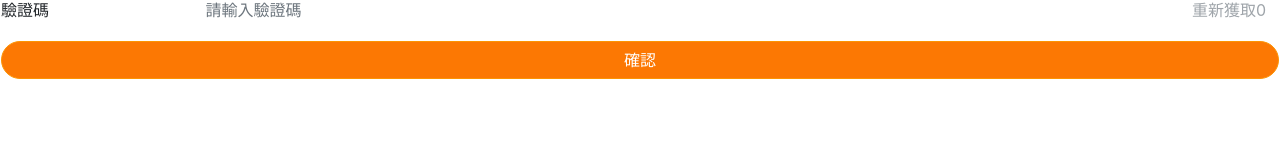
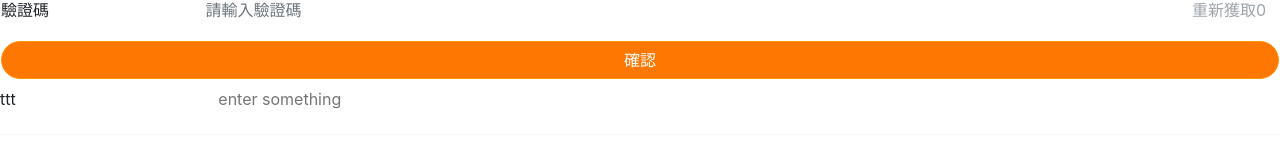
Before and after one commit to pkkwilliam/online-shopping-cargo-parent, a React (Create React App) app: page / in a window 1280 px wide. Shown: the part 310-458 px from the top of the page. Built offline with nearby package versions, Linux system fonts and the light colour scheme.

Commit message:
add column text field

```diff
--- a/src/App.view.js
+++ b/src/App.view.js
@@ -3,6 +3,9 @@ import ApplicationComponentView from "./lib/applicationComponent.view";
 import ApplicationTextField from "./lib/applicationTextField";
 import Register from "./lib/register/register";
 import SmsAuth from "./lib/smsAuth/smsAuth";
+import ApplicationColumnTextField from "./lib/applicationColumnTextField";
+import Form from "react-bootstrap/esm/Form";
+import LineBreak from "./lib/lineBreak";
 
 export default class AppView extends ApplicationComponentView {
   render() {
@@ -11,6 +14,13 @@ export default class AppView extends ApplicationComponentView {
         <SmsAuth mock passwordLogin />
         <ApplicationTextField label="代收店號" placeHolder="1130" />
         <Register mock />
+        <Form>
+          <ApplicationColumnTextField
+            label="ttt"
+            placeHolder="enter something"
+          />
+          <LineBreak />
+        </Form>
       </this.Wrapper>
     );
   }
--- /dev/null
+++ b/src/lib/applicationColumnTextField.js
@@ -0,0 +1,24 @@
+import React from "react";
+import Col from "react-bootstrap/esm/Col";
+import Form from "react-bootstrap/esm/Form";
+import Row from "react-bootstrap/esm/Row";
+
+export default function ApplicationTextField(props) {
+  const { label, placeHolder, onChange, style } = props;
+  return (
+    <Form.Group as={Row} style={{}}>
+      <Form.Label column sm="2">
+        {label}
+      </Form.Label>
+      <Col sm="10">
+        <Form.Control
+          {...props}
+          onChange={onChange}
+          plaintext
+          placeholder={placeHolder}
+          style={{ ...style }}
+        />
+      </Col>
+    </Form.Group>
+  );
+}
```
Also changed, not shown: 1 other file (tests, documents, lock files or other folders).
